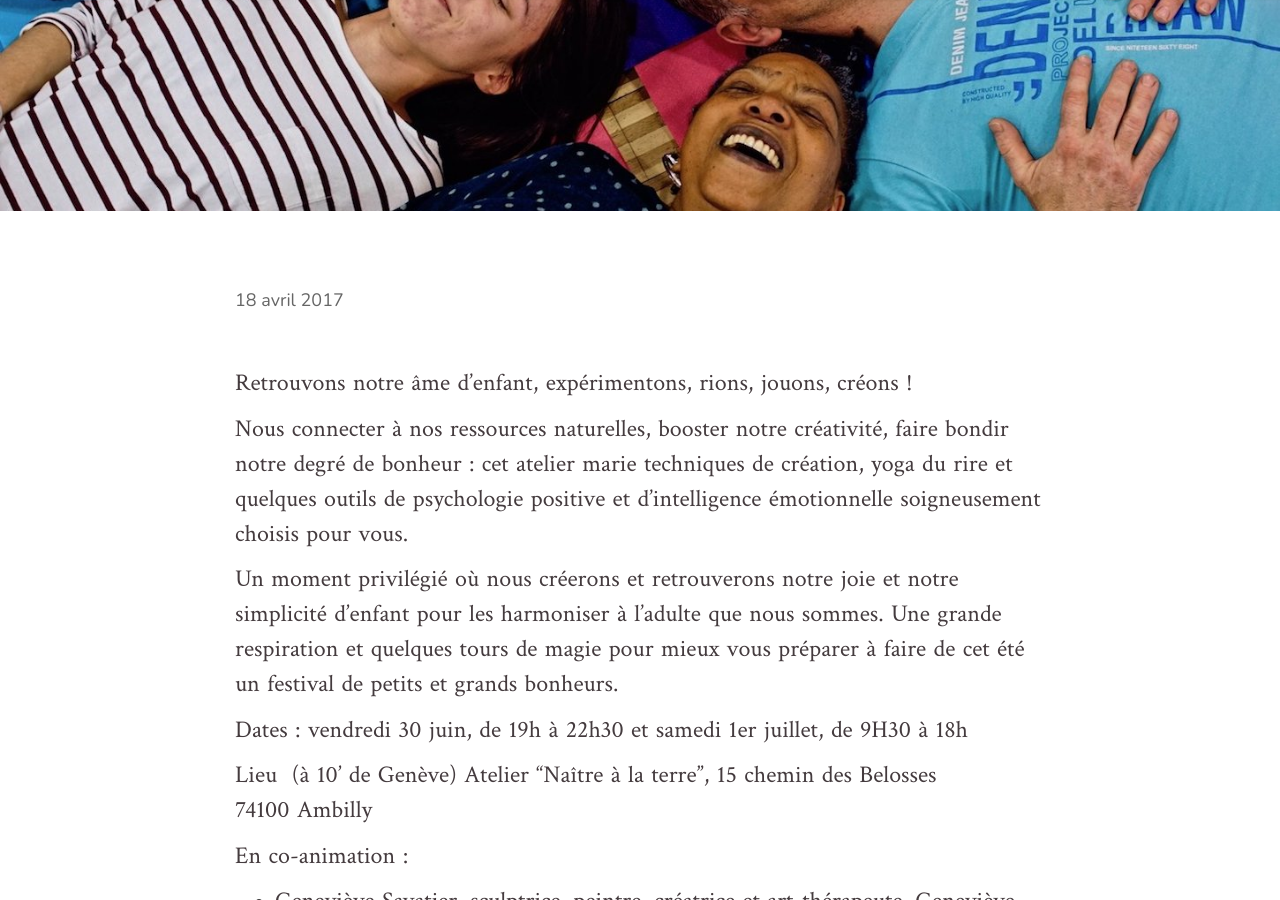
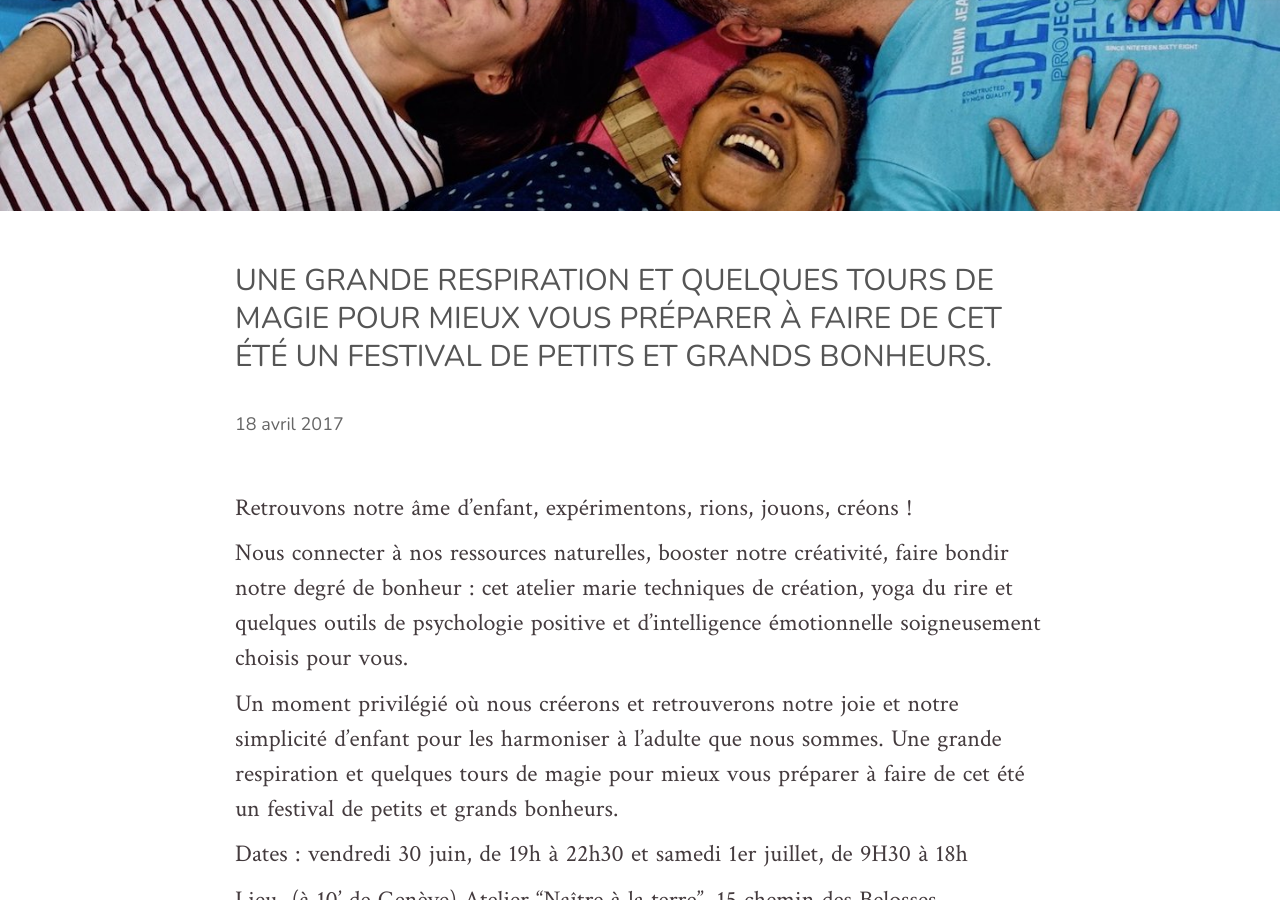
Before and after one commit to arthur-koenig/yoga-rires, a Jekyll site: the page built from _posts/2017-04-18-weekend-creativite-rire-et-bonheur.md, in a window 1280 px wide and 900 px high, scrolled down 846 px. Built offline with Jekyll 4.4.1, drawn with Linux system fonts in a browser that asks for light colours; nearby versions of some CDN libraries; some web fonts are replaced; comment, search, counter and statistics services are not loaded; some of the changed text lies outside the part shown.

Commit message:
Update from Forestry.io - 2017-04-18-weekend-creativite-rire-et-bonheur.md

```diff
--- a/_posts/2017-04-18-weekend-creativite-rire-et-bonheur.md
+++ b/_posts/2017-04-18-weekend-creativite-rire-et-bonheur.md
@@ -2,7 +2,8 @@
 layout: post
 blog: true
 title: Weekend créativité, rire et bonheur
-description: ''
+description: Une grande respiration et quelques tours de magie pour mieux vous préparer
+  à faire de cet été un festival de petits et grands bonheurs.
 img: img/header-lg.jpg
 comments: true
 date: 2017-04-18 17:35
```
